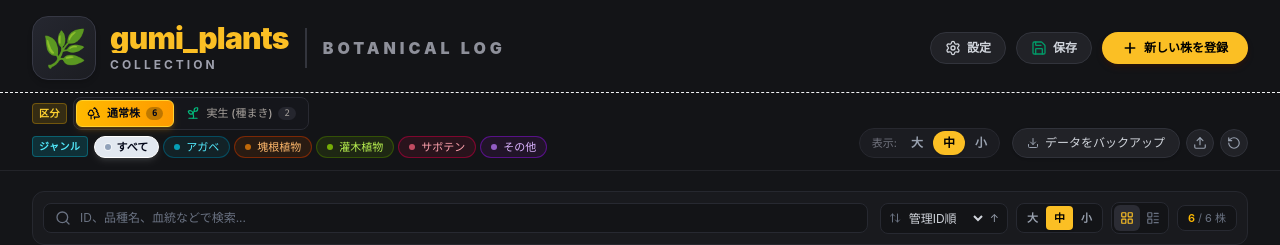
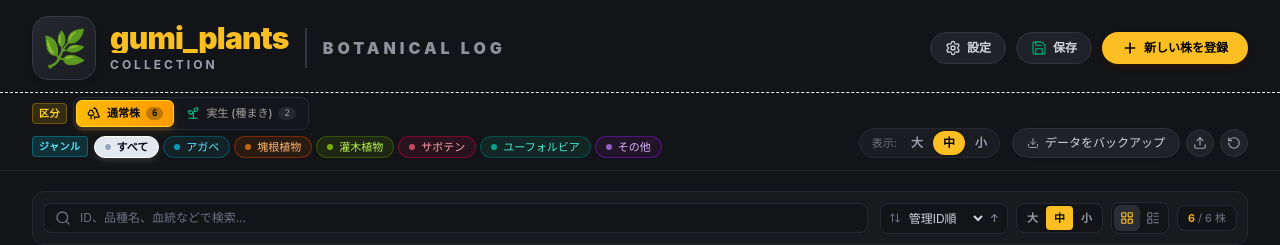
Before and after one commit to gumiplants/plant-id-manager, a React (Vite) app: page / in a window 1280 px wide. Shown: the top 245 px of the page. Built offline with nearby package versions, Linux system fonts and the light colour scheme.

Commit message:
feat: add euphorbia category next to cactus

```diff
--- a/src/App.tsx
+++ b/src/App.tsx
@@ -190,6 +190,9 @@ export const App: React.FC = () => {
         case 'cactus':
           prefix = 'COP';
           break;
+        case 'euphorbia':
+          prefix = 'EUP';
+          break;
         default:
           prefix = 'PLT';
           break;
@@ -320,6 +323,9 @@ export const App: React.FC = () => {
             return false;
           }
           if (activeCategory === 'cactus' && !(plant.id.startsWith('COP') || plant.id.startsWith('EPI') || plant.name.includes('サボテン') || plant.name.includes('黒王丸') || plant.name.includes('金鯱'))) {
+            return false;
+          }
+          if (activeCategory === 'euphorbia' && !(plant.id.startsWith('EUP') || plant.name.toLowerCase().includes('euphorbia') || plant.name.includes('ユーフォルビア') || plant.name.includes('オベサ') || plant.name.includes('ホリダ') || plant.name.includes('ギラウミニアナ') || plant.name.includes('バリダ') || plant.name.includes('クラビゲラ'))) {
             return false;
           }
           if (activeCategory === 'other' && plant.category !== 'other') {
--- a/src/components/NanoHeader.tsx
+++ b/src/components/NanoHeader.tsx
@@ -138,6 +138,15 @@ export const NanoHeader: React.FC<NanoHeaderProps> = ({
       activeClassLight: 'bg-rose-600 text-white border-rose-700 font-bold shadow-sm',
       inactiveClassDark: 'bg-[#29131c] text-rose-300 border-rose-800/70 hover:bg-[#3a1b28] hover:text-rose-200',
       inactiveClassLight: 'bg-rose-50/80 text-rose-900 border-rose-300 hover:bg-rose-100',
+    },
+    {
+      id: 'euphorbia',
+      label: 'ユーフォルビア',
+      dotColor: 'bg-teal-400',
+      activeClassDark: 'bg-teal-400 text-slate-950 border-teal-300 font-bold shadow-md shadow-teal-950/50',
+      activeClassLight: 'bg-teal-600 text-white border-teal-700 font-bold shadow-sm',
+      inactiveClassDark: 'bg-[#122623] text-teal-300 border-teal-800/70 hover:bg-[#1a3834] hover:text-teal-200',
+      inactiveClassLight: 'bg-teal-50/80 text-teal-900 border-teal-300 hover:bg-teal-100',
     },
     {
       id: 'other',
--- a/src/components/PlantModal.tsx
+++ b/src/components/PlantModal.tsx
@@ -82,7 +82,7 @@ export const PlantModal: React.FC<PlantModalProps> = ({
   const [id, setId] = useState('');
   const [name, setName] = useState('');
   const [japaneseName, setJapaneseName] = useState('');
-  const [category, setCategory] = useState<'agave' | 'caudex' | 'shrub' | 'cactus' | 'other'>('agave');
+  const [category, setCategory] = useState<Plant['category']>('agave');
   const [lineageOrNursery, setLineageOrNursery] = useState('');
   const [acquisitionDate, setAcquisitionDate] = useState('');
   const [lastWateredDate, setLastWateredDate] = useState('');
@@ -398,7 +398,7 @@ export const PlantModal: React.FC<PlantModalProps> = ({
 
   if (!isOpen) return null;
 
-  const handleAutoId = (prefix: string, cat: 'agave' | 'caudex' | 'shrub' | 'cactus' | 'other') => {
+  const handleAutoId = (prefix: string, cat: Plant['category']) => {
     const next = generateNextId(prefix, allPlants);
     setId(next);
     setCategory(cat);
@@ -780,13 +780,20 @@ export const PlantModal: React.FC<PlantModalProps> = ({
                 >
                   COP (サボテン)
                 </button>
+                <button
+                  type="button"
+                  onClick={() => handleAutoId('EUP', 'euphorbia')}
+                  className="px-2 py-0.5 rounded bg-[#2b2c33] hover:bg-[#353740] hover:text-amber-400 border border-[#3b3d47] text-[11px] transition-colors cursor-pointer"
+                >
+                  EUP (ユーフォ)
+                </button>
               </div>
             </div>
             <input
               type="text"
               value={id}
               onChange={(e) => setId(e.target.value)}
-              placeholder={managementType === 'seedling' ? '例: SDL-001, CDX-SD-001' : '例: AGV-001, CDX-002'}
+              placeholder={managementType === 'seedling' ? '例: SDL-001, CDX-SD-001, EUP-SD-001' : '例: AGV-001, CDX-002, EUP-001'}
               className="w-full px-3.5 py-2 text-sm bg-[#17181c] border border-[#30323a] rounded-xl text-gray-100 placeholder-gray-500 focus:outline-none focus:border-amber-400 font-mono"
               required
             />
@@ -797,12 +804,13 @@ export const PlantModal: React.FC<PlantModalProps> = ({
             <label className="block text-xs font-semibold text-gray-300 mb-1.5">
               カテゴリ
             </label>
-            <div className="flex items-center gap-2">
+            <div className="flex items-center gap-2 flex-wrap">
               {[
                 { id: 'agave', label: 'アガベ' },
                 { id: 'caudex', label: '塊根植物' },
                 { id: 'shrub', label: '灌木植物' },
                 { id: 'cactus', label: 'サボテン' },
+                { id: 'euphorbia', label: 'ユーフォルビア' },
                 { id: 'other', label: 'その他' },
               ].map((c) => (
                 <button
--- a/src/components/SettingsModal.tsx
+++ b/src/components/SettingsModal.tsx
@@ -168,6 +168,7 @@ export const SettingsModal: React.FC<SettingsModalProps> = ({
       caudex: '塊根植物',
       shrub: '灌木植物',
       cactus: 'サボテン',
+      euphorbia: 'ユーフォルビア',
       other: 'その他',
     };
 
--- a/src/types/plant.ts
+++ b/src/types/plant.ts
@@ -1,4 +1,4 @@
-export type PlantCategory = 'all' | 'agave' | 'caudex' | 'shrub' | 'cactus' | 'other';
+export type PlantCategory = 'all' | 'agave' | 'caudex' | 'shrub' | 'cactus' | 'euphorbia' | 'other';
 
 export type ManagementType = 'normal' | 'seedling'; // normal: 通常株(コレクション), seedling: 実生苗(種まき管理)
 
@@ -10,7 +10,7 @@ export interface Plant {
   id: string;                 // 管理ID (例: AGV-001, SDL-001)
   name: string;               // 植物名・品種名 (例: Agave titanota 'Caesar')
   japaneseName?: string;      // 日本語別名 (例: シーザー)
-  category: 'agave' | 'caudex' | 'shrub' | 'cactus' | 'other'; // カテゴリ (アガベ / 塊根植物 / 灌木植物 / サボテン / その他)
+  category: 'agave' | 'caudex' | 'shrub' | 'cactus' | 'euphorbia' | 'other'; // カテゴリ (アガベ / 塊根植物 / 灌木植物 / サボテン / ユーフォルビア / その他)
   managementType?: ManagementType; // 管理区分 ('normal' | 'seedling')
   lineageOrNursery: string;   // 血統・ナーセリー名 / 種子元 (例: Koehres種子, 自家採取)
   acquisitionDate: string;    // 入手日 / 播種日 (YYYY-MM-DD)
--- a/src/utils/storage.ts
+++ b/src/utils/storage.ts
@@ -263,7 +263,7 @@ export interface PlantDraft {
   id: string;
   name: string;
   japaneseName?: string;
-  category: 'agave' | 'caudex' | 'shrub' | 'cactus' | 'other';
+  category: 'agave' | 'caudex' | 'shrub' | 'cactus' | 'euphorbia' | 'other';
   managementType?: 'normal' | 'seedling';
   lineageOrNursery: string;
   acquisitionDate: string;
```
